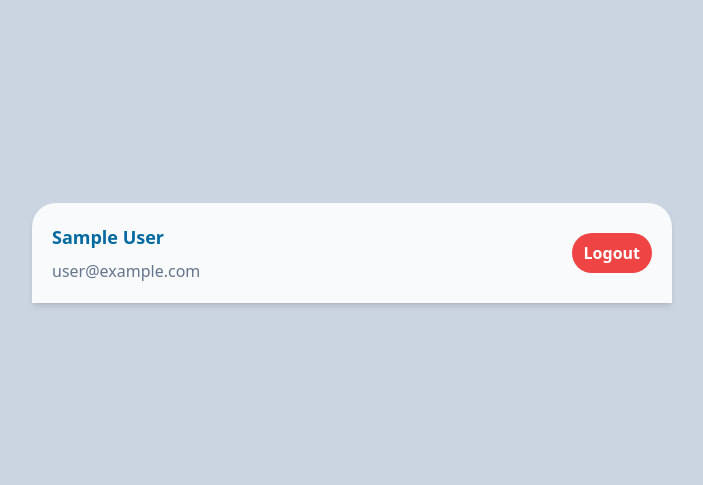
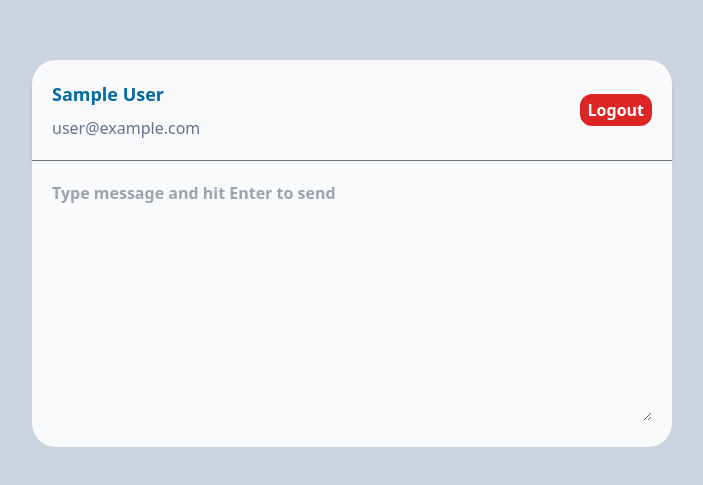
Before and after one commit to Alfie-Jayy/Live-chat-application, a Vue app: page /chatroom in a window 1280 px wide. Shown: the part 147-632 px from the top of the page, without its empty margins (288-991 px from the left). Built offline with nearby package versions, Linux system fonts and the light colour scheme; no server answers; sample sign-in values are in the browser's storage.

Commit message:
Added Chatbox and Send message function

```diff
--- a/src/assets/index.css
+++ b/src/assets/index.css
@@ -11,8 +11,15 @@
         @apply text-blue-600 cursor-pointer hover:underline
     }
     .nav{
-        @apply bg-slate-50 mx-10 md:mx-0 sm:w-1/2 space-x-5 flex justify-between items-center p-5 rounded-t-3xl shadow-md
+        @apply bg-slate-50 mx-10 md:mx-0 w-[80%] sm:w-1/2 space-x-5 flex justify-between items-center p-5 rounded-t-3xl shadow-md border-b-[1px] border-gray-500
     }
+    .chatbox{
+        @apply bg-slate-50 md:mx-0 w-[80%] sm:w-1/2 rounded-b-3xl p-5
+    }
+    .chat-area{
+        @apply w-full focus:outline-none bg-slate-50 font-semibold
+    }
+
     .navbar-title{
         @apply space-y-2
     }
@@ -23,7 +30,7 @@
         @apply text-slate-500 font-normal
     }
     .logout-btn{
-        @apply bg-red-500 text-white px-3 py-2 rounded-full font-bold hover:bg-red-700 duration-300 cursor-pointer
+        @apply bg-red-600 text-white px-2 py-1 rounded-xl font-semibold hover:bg-red-700 duration-300 cursor-pointer
     }
     .error{
         @apply font-semibold text-red-500 text-sm
--- /dev/null
+++ b/src/components/ChatBox.vue
@@ -0,0 +1,40 @@
+<template>
+    <div class="chatbox">
+        <form>
+            <textarea class="chat-area" rows="10" @keyup.enter="SendMessage" v-model="message" placeholder="Type message and hit Enter to send" ></textarea>
+        </form>
+    </div>
+</template>
+
+<script>
+    import { ref } from 'vue';
+    import CurrentUser from '../composables/CurrentUser.js'
+    import {timestamp} from '../firebase/config.js'
+
+    export default {
+        setup() {
+
+            let message = ref(null)
+
+            //Invoke Current User function
+            let {user} = CurrentUser()
+
+            // Send Message function
+            let SendMessage = () => {
+                let chat = {
+                    message: message.value.trim(),
+                    user: user.value.displayName,
+                    created_at: timestamp()
+                }
+                console.log(chat);
+                message.value = null
+            }
+
+            return {SendMessage, message}
+        }
+    }
+</script>
+
+<style>
+
+</style>
--- a/src/components/Navbar.vue
+++ b/src/components/Navbar.vue
@@ -11,13 +11,14 @@
 <script>
     import {useRouter} from 'vue-router'
     import {auth} from '../firebase/config.js'
-    import { ref } from 'vue'
+    import CurrentUser from '@/composables/CurrentUser.js'
     export default {
 
         setup() {
 
-            let user = ref(auth.currentUser)
             let router = useRouter()
+
+            let {user} = CurrentUser()
 
             let Logout = async() => {
                 try {
@@ -28,10 +29,6 @@
                 }
             }
 
-            auth.onAuthStateChanged( (_user)=>{
-                user.value = _user
-            } )
-
 
             return {Logout, user}
         }
--- /dev/null
+++ b/src/composables/CurrentUser.js
@@ -0,0 +1,14 @@
+import { auth } from '@/firebase/config'
+import { ref } from 'vue'
+
+let user = ref(auth.currentUser)
+
+auth.onAuthStateChanged( (_user)=>{
+    user.value = _user
+} )
+
+let CurrentUser = () => {
+    return {user}
+}
+
+export default CurrentUser
--- a/src/main.js
+++ b/src/main.js
@@ -2,5 +2,13 @@ import { createApp } from 'vue'
 import App from './App.vue'
 import router from './router'
 import './assets/index.css'
+import { auth } from './firebase/config';
 
-createApp(App).use(router).mount('#app')
+
+let app;
+
+auth.onAuthStateChanged( ()=>{
+    if(!app){
+        app = createApp(App).use(router).mount('#app')
+    }
+} )
--- a/src/router/index.js
+++ b/src/router/index.js
@@ -2,6 +2,7 @@ import { createRouter, createWebHistory } from 'vue-router'
 import Login from '../views/Login.vue'
 import Signup from '@/views/Signup.vue'
 import Chatroom from '../views/ChatRoom.vue'
+import { auth } from '@/firebase/config'
 
 const routes = [
   {
@@ -18,7 +19,15 @@ const routes = [
   {
     path: '/chatroom',
     name: 'chatroom',
-    component: Chatroom
+    component: Chatroom,
+    beforeEnter: (to, from, next) => {
+      let user = auth.currentUser;
+      if(user){
+        next()
+      }else{
+        next({name: 'login'})
+      }
+    }
   }
 
 ]
--- a/src/views/ChatRoom.vue
+++ b/src/views/ChatRoom.vue
@@ -1,13 +1,16 @@
 <template>
     <div class="main flex-col py-10">
         <Navbar></Navbar>
+        <ChatBox></ChatBox>
     </div>
 </template>
 
 <script>
+import ChatBox from '../components/ChatBox'
 import Navbar from '../components/Navbar'
     export default {
-    components: { Navbar },
+    components: {
+    ChatBox, Navbar },
 
     }
 </script>
```
